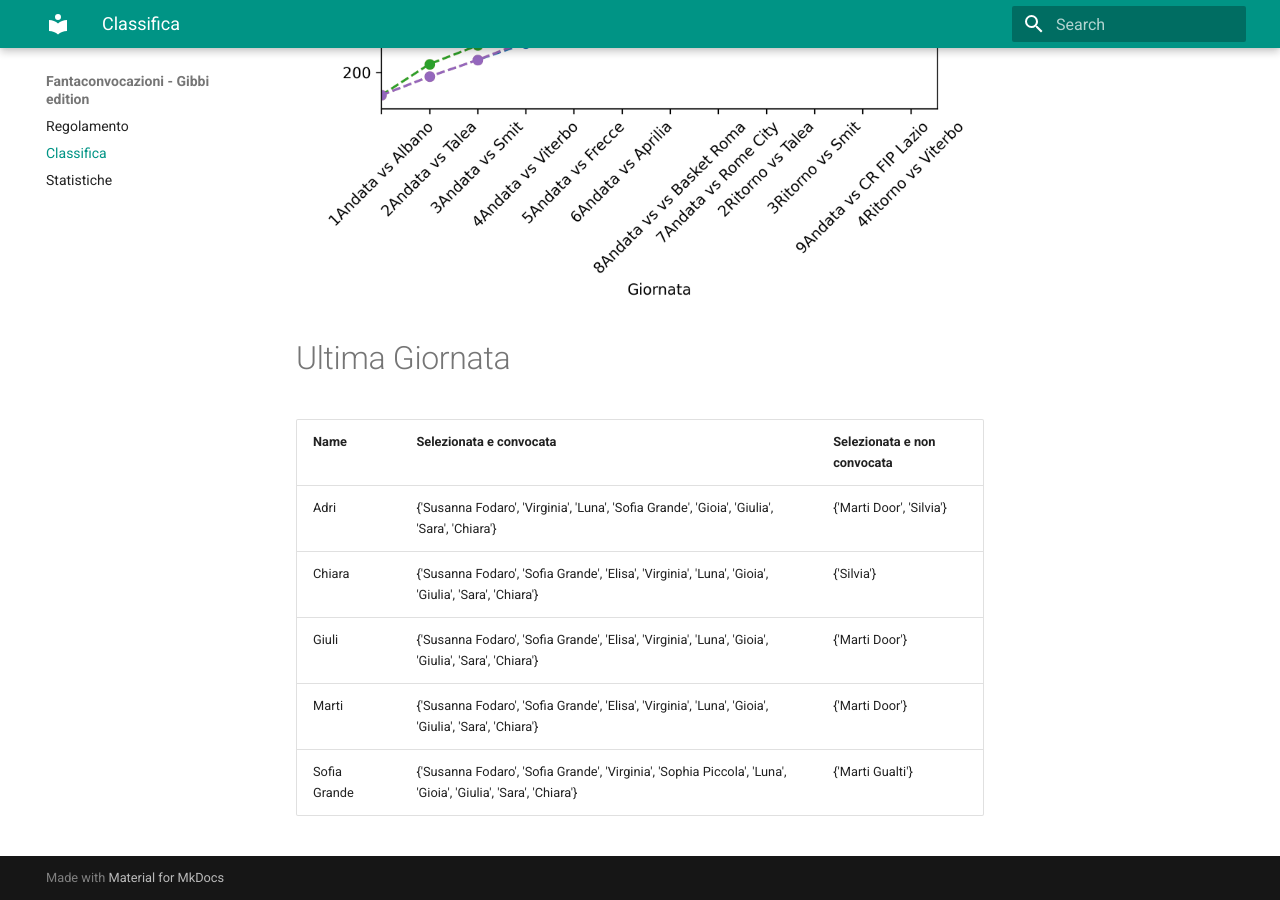
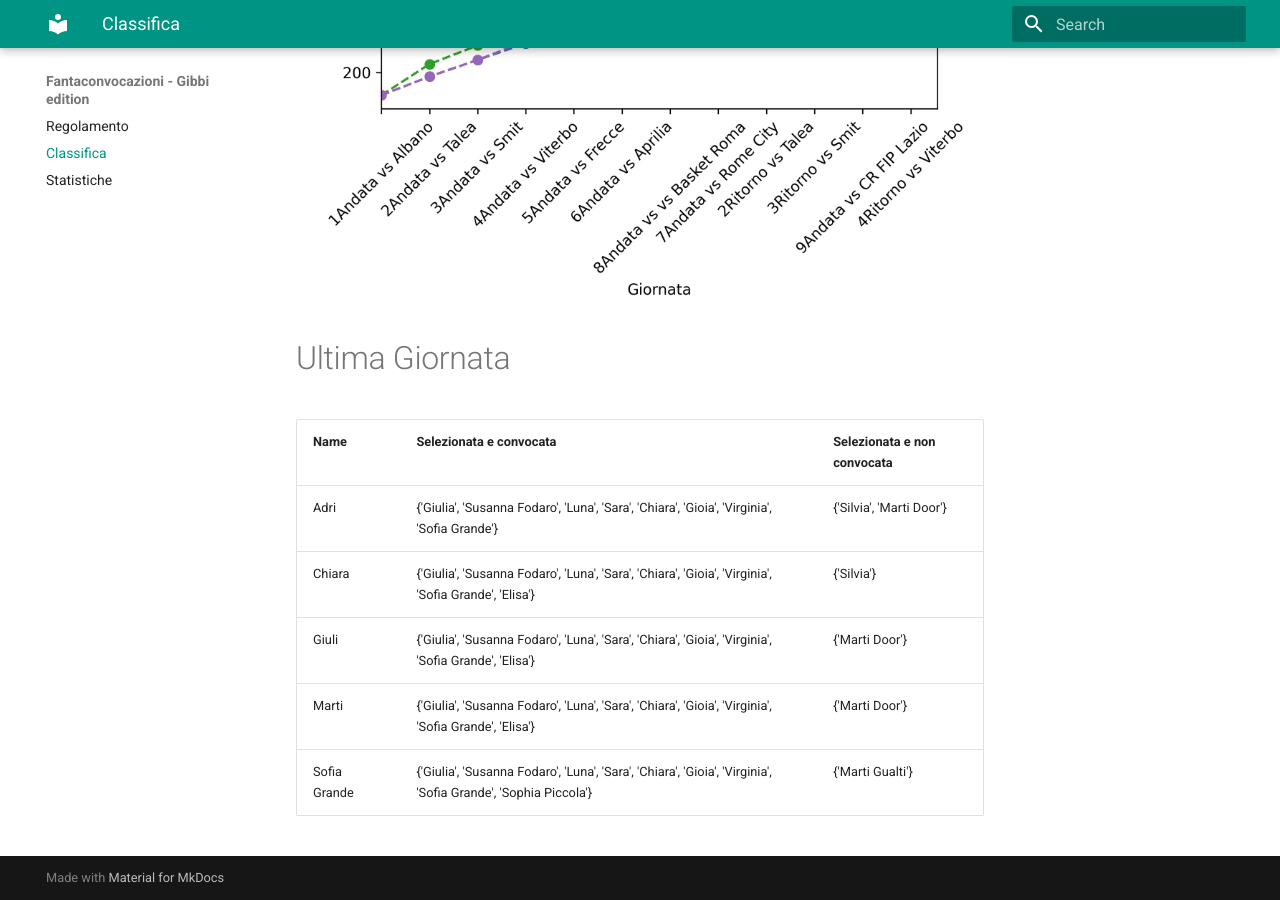
Before and after one commit to martinig94/fantagibbi, an MkDocs documentation site: the page built from docs/Classifica.md, in a window 1280 px wide and 900 px high, scrolled down 810 px. Built offline with MkDocs 1.6.1 and Material for MkDocs 9.7.7, drawn with Linux system fonts in a browser that asks for light colours.

Commit message:
Auto-update from main.py

```diff
--- a/docs/Classifica.md
+++ b/docs/Classifica.md
@@ -18,9 +18,9 @@
 <!-- START_TABLE CORRECT -->
 | Name         | Selezionata e convocata                                                                                       | Selezionata e non convocata   |
 |:-------------|:--------------------------------------------------------------------------------------------------------------|:------------------------------|
-| Adri         | {'Susanna Fodaro', 'Virginia', 'Luna', 'Sofia Grande', 'Gioia', 'Giulia', 'Sara', 'Chiara'}                   | {'Marti Door', 'Silvia'}      |
-| Chiara       | {'Susanna Fodaro', 'Sofia Grande', 'Elisa', 'Virginia', 'Luna', 'Gioia', 'Giulia', 'Sara', 'Chiara'}          | {'Silvia'}                    |
-| Giuli        | {'Susanna Fodaro', 'Sofia Grande', 'Elisa', 'Virginia', 'Luna', 'Gioia', 'Giulia', 'Sara', 'Chiara'}          | {'Marti Door'}                |
-| Marti        | {'Susanna Fodaro', 'Sofia Grande', 'Elisa', 'Virginia', 'Luna', 'Gioia', 'Giulia', 'Sara', 'Chiara'}          | {'Marti Door'}                |
-| Sofia Grande | {'Susanna Fodaro', 'Sofia Grande', 'Virginia', 'Sophia Piccola', 'Luna', 'Gioia', 'Giulia', 'Sara', 'Chiara'} | {'Marti Gualti'}              |
+| Adri         | {'Giulia', 'Susanna Fodaro', 'Luna', 'Sara', 'Chiara', 'Gioia', 'Virginia', 'Sofia Grande'}                   | {'Silvia', 'Marti Door'}      |
+| Chiara       | {'Giulia', 'Susanna Fodaro', 'Luna', 'Sara', 'Chiara', 'Gioia', 'Virginia', 'Sofia Grande', 'Elisa'}          | {'Silvia'}                    |
+| Giuli        | {'Giulia', 'Susanna Fodaro', 'Luna', 'Sara', 'Chiara', 'Gioia', 'Virginia', 'Sofia Grande', 'Elisa'}          | {'Marti Door'}                |
+| Marti        | {'Giulia', 'Susanna Fodaro', 'Luna', 'Sara', 'Chiara', 'Gioia', 'Virginia', 'Sofia Grande', 'Elisa'}          | {'Marti Door'}                |
+| Sofia Grande | {'Giulia', 'Susanna Fodaro', 'Luna', 'Sara', 'Chiara', 'Gioia', 'Virginia', 'Sofia Grande', 'Sophia Piccola'} | {'Marti Gualti'}              |
 <!-- END_TABLE CORRECT -->
```
